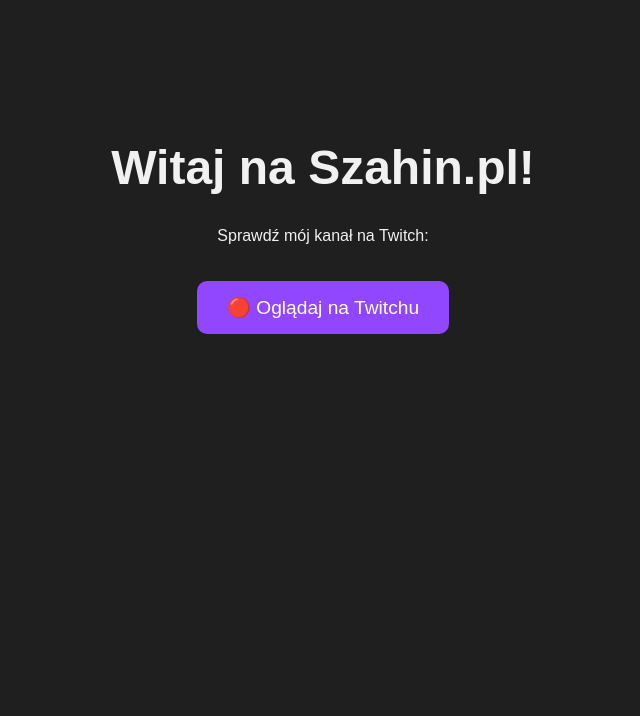
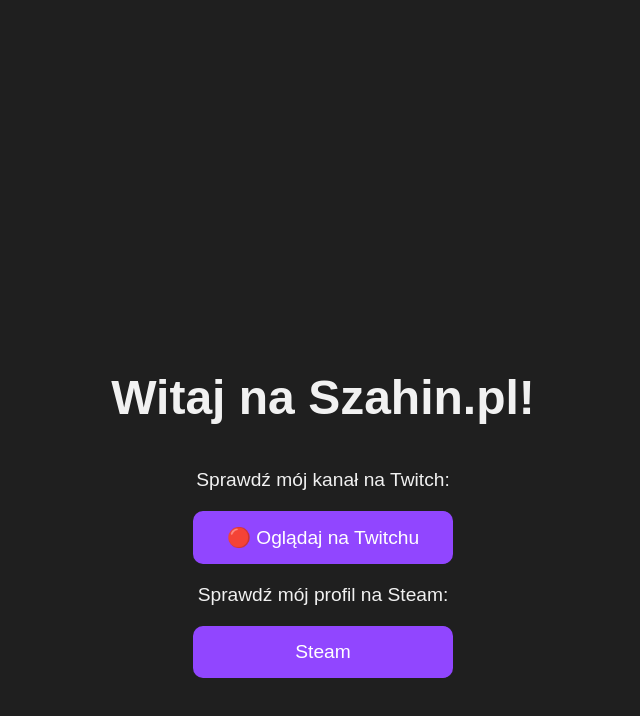
Before and after one commit to Szahin2022/szahin.pl, a plain HTML site: page index.html in a window 1280 px wide. Shown: the whole page, without its empty margins (317-957 px from the left). Drawn offline with Linux system fonts and the light colour scheme.

Commit message:
Update index.html

```diff
--- a/index.html
+++ b/index.html
@@ -11,13 +11,24 @@
       color: #f1f1f1;
       text-align: center;
       padding: 100px 20px;
+      display: flex;
+      flex-direction: column;
+      align-items: center;
+      gap: 20px;
+      min-height: 100vh;
+      justify-content: center;
     }
     h1 {
       font-size: 3rem;
+      margin-bottom: 0.5em;
+    }
+    p {
+      margin: 0;
+      font-size: 1.2rem;
     }
     a {
       display: inline-block;
-      margin-top: 20px;
+      margin-top: 10px;
       padding: 15px 30px;
       font-size: 1.2rem;
       background-color: #9146FF;
@@ -25,17 +36,34 @@
       text-decoration: none;
       border-radius: 10px;
       transition: background 0.3s ease;
+      width: 200px;
     }
     a:hover {
       background-color: #772ce8;
+    }
+    .section {
+      display: flex;
+      flex-direction: column;
+      align-items: center;
+      gap: 10px;
     }
   </style>
 </head>
 <body>
   <h1>Witaj na Szahin.pl!</h1>
-  <p>Sprawdź mój kanał na Twitch:</p>
-  <a href="https://twitch.tv/Szahiniasty" target="_blank" rel="noopener noreferrer">
-    🔴 Oglądaj na Twitchu
-  </a>
+
+  <div class="section">
+    <p>Sprawdź mój kanał na Twitch:</p>
+    <a href="https://twitch.tv/Szahiniasty" target="_blank" rel="noopener noreferrer">
+      🔴 Oglądaj na Twitchu
+    </a>
+  </div>
+
+  <div class="section">
+    <p>Sprawdź mój profil na Steam:</p>
+    <a href="https://steamcommunity.com/profiles/76561199393434551/" target="_blank" rel="noopener noreferrer">
+      Steam
+    </a>
+  </div>
 </body>
 </html>
```
